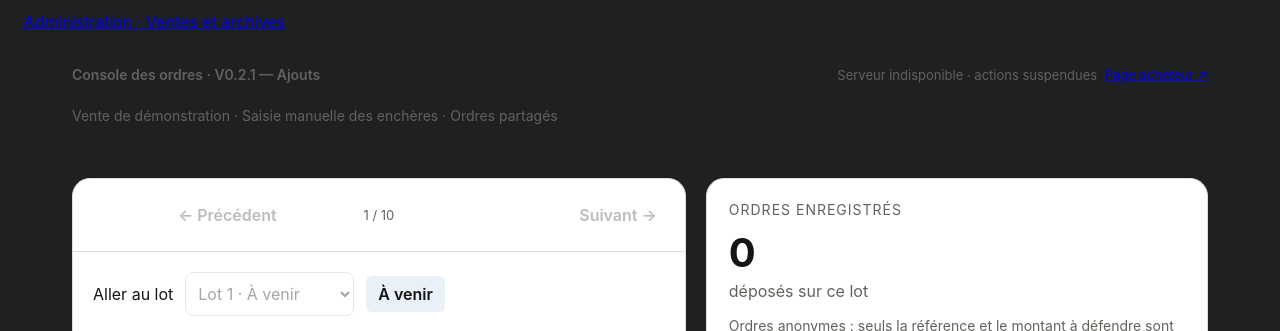
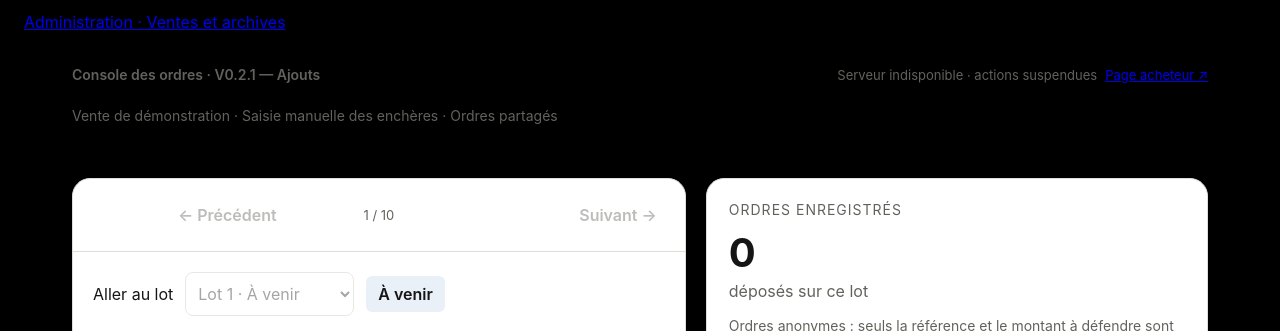
Before and after one commit to leotassy/business-tristan, a website: page index.html in a window 1280 px wide. Shown: the top 331 px of the page. Drawn offline with Linux system fonts and the light colour scheme; no server answers.

Commit message:
Fond noir pur pour la console secrétaire

```diff
--- a/index.html
+++ b/index.html
@@ -11,7 +11,7 @@
 
   <style>
     :root {
-      --bg: #1e2022;
+      --bg: #000000;
       --panel: #ffffff;
       --text: #151515;
       --muted: #777772;
```
